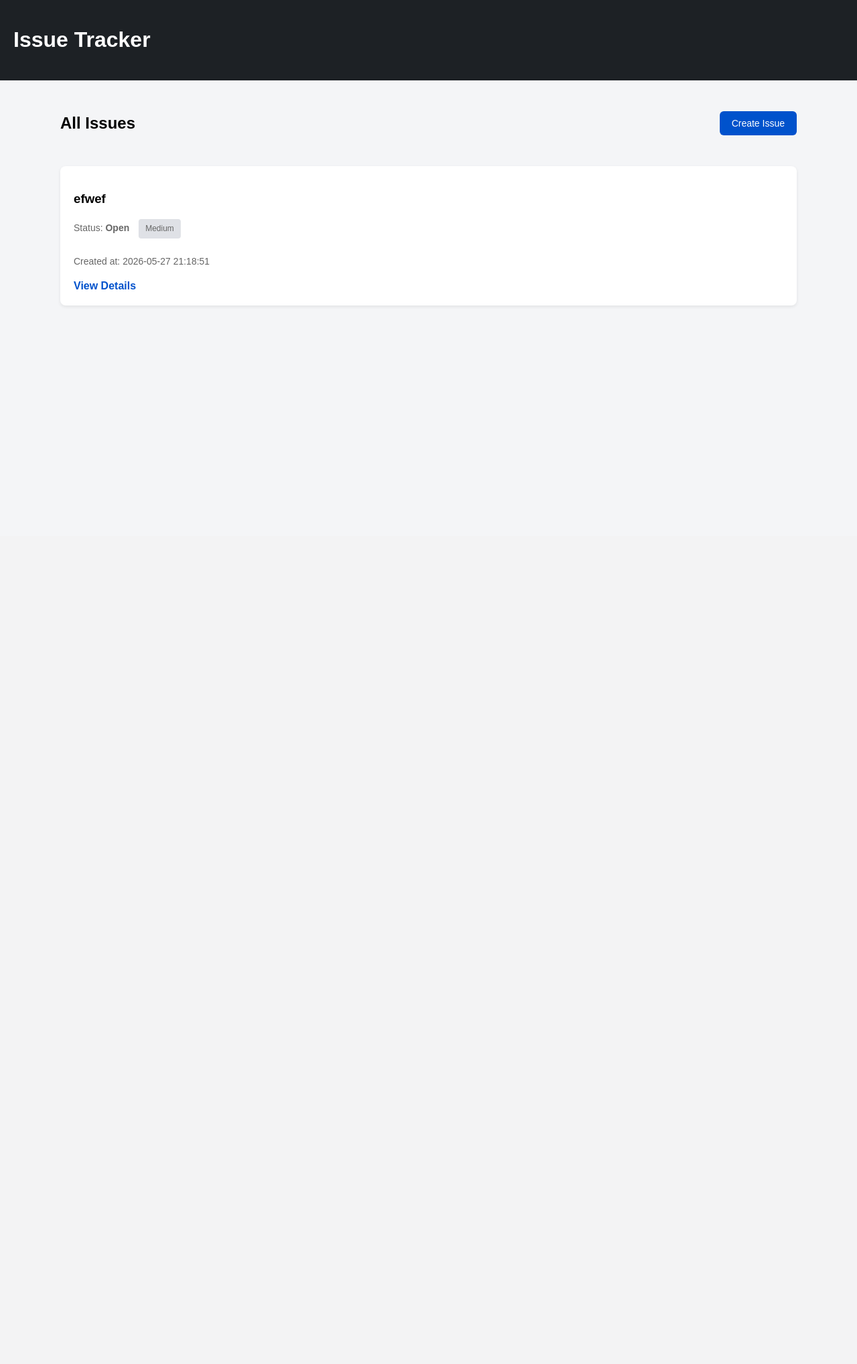
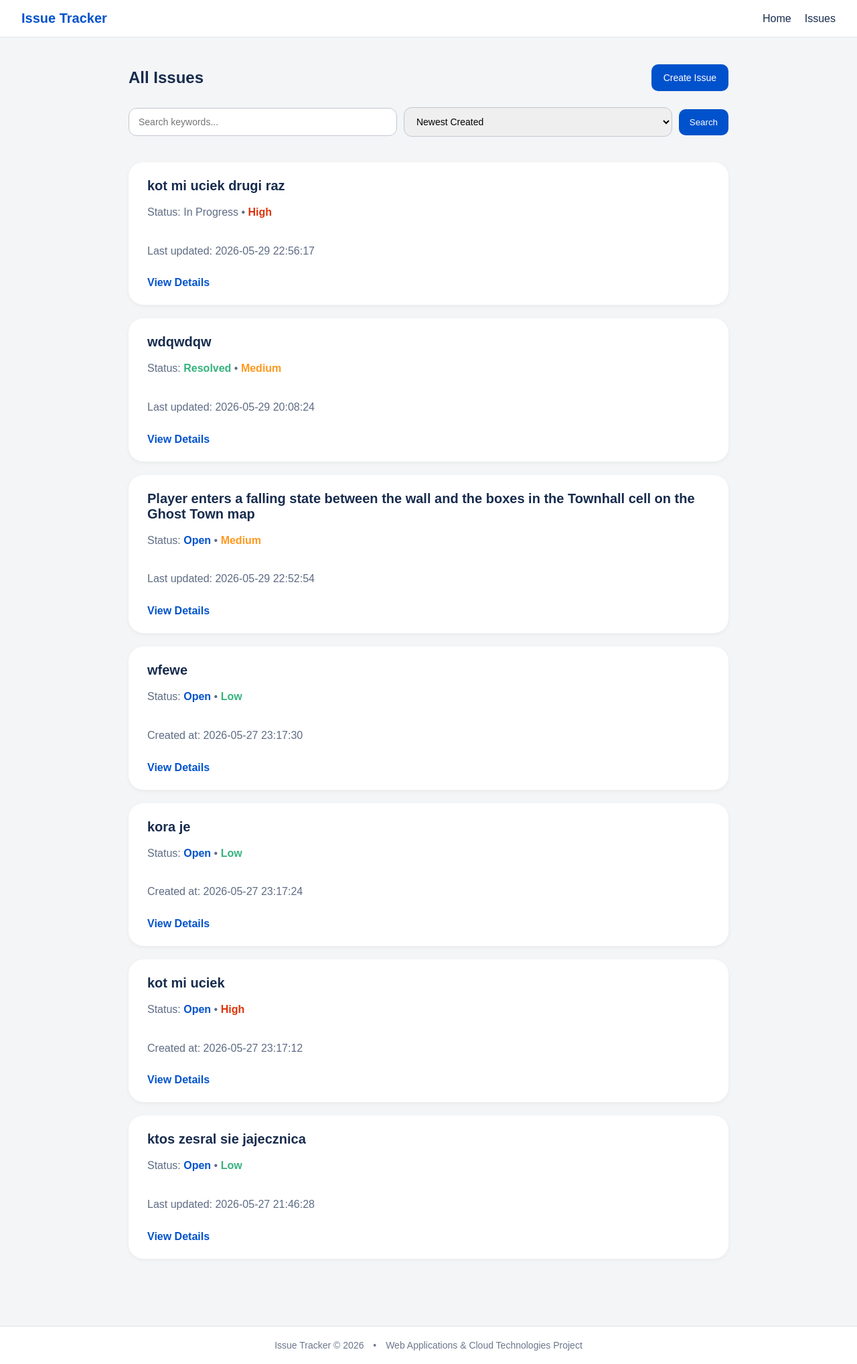
Before and after one commit to emeliqq/Issue-Tracker, a PHP site: page /issues.php in a window 1280 px wide. Shown: the whole page at 67% size. Before the commit the page ends 457 px from the top, so only its background shows below. Run offline with PHP 8.4, Linux system fonts and the light colour scheme.

Commit message:
Release v1.0

```diff
--- /dev/null
+++ b/app/views/partials/footer.php
@@ -0,0 +1,18 @@
+<footer class="footer">
+
+    <div class="footer-content">
+
+        Issue Tracker © 2026
+
+        <span class="footer-separator">
+            •
+        </span>
+
+        Web Applications & Cloud Technologies Project
+
+    </div>
+
+</footer>
+
+</body>
+</html>
--- /dev/null
+++ b/app/views/partials/header.php
@@ -0,0 +1,10 @@
+<!DOCTYPE html>
+<html lang="en">
+<head>
+    <meta charset="UTF-8">
+    <meta name="viewport" content="width=device-width, initial-scale=1.0">
+
+    <link
+        rel="stylesheet"
+        href="/Issue-Tracker/public/assets/css/global.css"
+    >
--- a/data/issues.json
+++ b/data/issues.json
@@ -1,12 +1,72 @@
 [
     {
         "id": "QA-00001",
-        "summary": "efwef",
-        "description": "wefwe",
-        "steps_to_reproduce": "efwef",
+        "summary": "ktos zesral sie jajecznica",
+        "description": "ktos zestral sie jajecznica na 16 pietrze\r\n\r\nExpected result:\r\nNikt nie zasral sie jajecznica\r\n\r\nNote:\r\n1. smierdzi jak chuj\r\n\r\nUPDATE:\r\njednak to bylo na 17",
+        "steps_to_reproduce": "1. wejdz na 16 pietro\r\n2. zobacz obsrane pietro jajecznica",
+        "priority": "Low",
+        "status": "Open",
+        "created_at": "2026-05-27 21:23:19",
+        "updated_at": "2026-05-27 21:46:28"
+    },
+    {
+        "id": "QA-00002",
+        "summary": "kot mi uciek",
+        "description": "kot uciek",
+        "steps_to_reproduce": "1.miej kota\r\n2. zgub kota",
+        "priority": "High",
+        "status": "Open",
+        "created_at": "2026-05-27 23:17:12",
+        "updated_at": null
+    },
+    {
+        "id": "QA-00003",
+        "summary": "kora je",
+        "description": "fef",
+        "steps_to_reproduce": "ewfw",
+        "priority": "Low",
+        "status": "Open",
+        "created_at": "2026-05-27 23:17:24",
+        "updated_at": null
+    },
+    {
+        "id": "QA-00004",
+        "summary": "wfewe",
+        "description": "fwef",
+        "steps_to_reproduce": "wefwef",
+        "priority": "Low",
+        "status": "Open",
+        "created_at": "2026-05-27 23:17:30",
+        "updated_at": null
+    },
+    {
+        "id": "QA-00005",
+        "summary": "Player enters a falling state between the wall and the boxes in the Townhall cell on the Ghost Town map",
+        "description": "It has been observed that the player enters a falling state after jumping into the spot between the wall and the boxes in the Townhall cell on the Ghost Town map.\r\n\r\nExpected result:\r\n\r\nThe player can traverse though the world freely.\r\n\r\nNotes:\r\n\r\n1. Affected mesh: wall, box\r\n2. Player gets stuck",
+        "steps_to_reproduce": "1. Launch the game\r\n\r\n2. Deploy to the Ghost Town map\r\n\r\n3. Teleport to the provided CameraURL\r\n\r\n4. Jump into affected spot\r\n\r\n5. Observe player entering falling state",
         "priority": "Medium",
         "status": "Open",
-        "created_at": "2026-05-27 21:18:51",
-        "updated_at": null
+        "created_at": "2026-05-27 23:18:15",
+        "updated_at": "2026-05-29 22:52:54"
+    },
+    {
+        "id": "QA-00006",
+        "summary": "wdqwdqw",
+        "description": "dwqd",
+        "steps_to_reproduce": "dqwdqw",
+        "priority": "Medium",
+        "status": "Resolved",
+        "created_at": "2026-05-29 20:08:11",
+        "updated_at": "2026-05-29 20:08:24"
+    },
+    {
+        "id": "QA-00007",
+        "summary": "kot mi uciek drugi raz",
+        "description": "kot uciek drugi raz w tym tygodniu\r\n\r\nExpected result:\r\n\r\nkot nie ucieka w ogole\r\n\r\nNote:\r\n\r\n1. Kot zjadl papier",
+        "steps_to_reproduce": "1. miej kota\r\n\r\n2. zgub kota\r\n\r\n3. zgub kota drugi raz",
+        "priority": "High",
+        "status": "In Progress",
+        "created_at": "2026-05-29 22:55:58",
+        "updated_at": "2026-05-29 22:56:17"
     }
 ]
--- a/public/issues.php
+++ b/public/issues.php
@@ -1,8 +1,12 @@
+<?php require '../app/views/partials/header.php'; ?>
 <?php
 
 require_once '../app/models/IssueRepository.php';
 
 $repo = new IssueRepository();
+
+$search = trim($_GET['search'] ?? '');
+$sort = $_GET['sort'] ?? 'newest';
 
 if ($_SERVER['REQUEST_METHOD'] === 'POST') {
 
@@ -25,6 +29,63 @@ if ($_SERVER['REQUEST_METHOD'] === 'POST') {
 
 $issues = $repo->getAll();
 
+switch ($sort) {
+
+    case 'oldest':
+        break;
+
+    case 'updated':
+
+        usort(
+            $issues,
+            function ($a, $b) {
+
+                $aTime = strtotime(
+                    $a['updated_at']
+                    ?? '1970-01-01'
+                );
+
+                $bTime = strtotime(
+                    $b['updated_at']
+                    ?? '1970-01-01'
+                );
+
+                return $bTime <=> $aTime;
+            }
+        );
+
+        break;
+
+    case 'newest':
+    default:
+
+        $issues = array_reverse($issues);
+
+        break;
+}
+
+if (!empty($search)) {
+
+    $issues = array_filter(
+        $issues,
+        function ($issue) use ($search) {
+
+            $keyword = strtolower($search);
+
+            return
+                str_contains(
+                    strtolower($issue['summary'] ?? ''),
+                    $keyword
+                )
+                ||
+                str_contains(
+                    strtolower($issue['description'] ?? ''),
+                    $keyword
+                );
+        }
+    );
+}
+
 ?>
 
 <!DOCTYPE html>
@@ -33,154 +94,40 @@ $issues = $repo->getAll();
     <meta charset="UTF-8">
     <meta name="viewport" content="width=device-width, initial-scale=1.0">
     <title>Issues</title>
+    <link
+        rel="stylesheet"
+        href="assets/css/issues.css"
+    >
 
-    <style>
-
-        body {
-            font-family: Arial, sans-serif;
-            background: #f4f5f7;
-            margin: 0;
-            padding: 0;
-        }
-
-        header {
-            background: #1d2125;
-            color: white;
-            padding: 20px;
-        }
-
-        .container {
-            width: 90%;
-            max-width: 1100px;
-            margin: 30px auto;
-        }
-
-        .top-bar {
-            display: flex;
-            justify-content: space-between;
-            align-items: center;
-            margin-bottom: 30px;
-        }
-
-        button {
-            cursor: pointer;
-        }
-
-        .create-btn {
-            background: #0052cc;
-            color: white;
-            border: none;
-            padding: 10px 18px;
-            border-radius: 6px;
-            font-size: 14px;
-        }
-
-        .issue-card {
-            background: white;
-            border-radius: 8px;
-            padding: 20px;
-            margin-bottom: 15px;
-            box-shadow: 0 2px 5px rgba(0,0,0,0.08);
-        }
-
-        .issue-meta {
-            color: #666;
-            font-size: 14px;
-            margin-top: 10px;
-            line-height: 1.7;
-        }
-
-        .priority {
-            display: inline-block;
-            padding: 4px 10px;
-            border-radius: 4px;
-            font-size: 12px;
-            margin-left: 10px;
-            background: #dfe1e6;
-        }
-
-        .view-link {
-            display: inline-block;
-            margin-top: 15px;
-            text-decoration: none;
-            color: #0052cc;
-            font-weight: bold;
-        }
-
-        /* MODAL */
-
-        .modal {
-            display: none;
-            position: fixed;
-            z-index: 1000;
-            left: 0;
-            top: 0;
-            width: 100%;
-            height: 100%;
-            background: rgba(0,0,0,0.5);
-        }
-
-        .modal-content {
-            background: white;
-            width: 90%;
-            max-width: 600px;
-            margin: 60px auto;
-            padding: 30px;
-            border-radius: 10px;
-        }
-
-        .modal-content h2 {
-            margin-top: 0;
-        }
-
-        .form-group {
-            margin-bottom: 20px;
-        }
-
-        input,
-        textarea,
-        select {
-            width: 100%;
-            padding: 10px;
-            border: 1px solid #ccc;
-            border-radius: 6px;
-            font-size: 14px;
-            box-sizing: border-box;
-        }
-
-        textarea {
-            resize: vertical;
-            min-height: 100px;
-        }
-
-        .modal-actions {
-            display: flex;
-            justify-content: flex-end;
-            gap: 10px;
-        }
-
-        .cancel-btn {
-            background: #dfe1e6;
-            border: none;
-            padding: 10px 16px;
-            border-radius: 6px;
-        }
-
-        .submit-btn {
-            background: #0052cc;
-            color: white;
-            border: none;
-            padding: 10px 16px;
-            border-radius: 6px;
-        }
-
-    </style>
 </head>
 <body>
 
-<header>
-    <h1>Issue Tracker</h1>
+
+
+
+    <header class="topbar">
+
+    <a
+        href="index.php"
+        class="logo"
+    >
+        Issue Tracker
+    </a>
+
+    <div class="nav-links">
+
+        <a href="index.php">
+            Home
+        </a>
+
+        <a href="issues.php">
+            Issues
+        </a>
+
+    </div>
+
 </header>
+
 
 <div class="container">
 
@@ -197,6 +144,53 @@ $issues = $repo->getAll();
 
     </div>
 
+    <div class="toolbar">
+
+            <form method="GET" class="filters-form">
+
+                <input
+                    type="text"
+                    name="search"
+                    placeholder="Search keywords..."
+                    value="<?= htmlspecialchars($search) ?>"
+                >
+
+                <select
+                    name="sort"
+                    onchange="this.form.submit()"
+                >
+
+                    <option
+    value="newest"
+    <?= $sort === 'newest' ? 'selected' : '' ?>
+>
+    Newest Created
+</option>
+
+<option
+    value="oldest"
+    <?= $sort === 'oldest' ? 'selected' : '' ?>
+>
+    Oldest Created
+</option>
+
+<option
+    value="updated"
+    <?= $sort === 'updated' ? 'selected' : '' ?>
+>
+    Recently Updated
+</option>
+
+                </select>
+
+                <button type="submit">
+                    Search
+                </button>
+
+            </form>
+
+        </div>
+<br>
     <?php if (empty($issues)): ?>
 
         <p>No issues found.</p>
@@ -214,12 +208,16 @@ $issues = $repo->getAll();
                 <div class="issue-meta">
 
                     Status:
-                    <strong>
-                        <?= htmlspecialchars($issue['status'] ?? '') ?>
-                    </strong>
+                    <span class="status-<?= strtolower(str_replace(' ', '-', $issue['status'])) ?>">
+                        <?= htmlspecialchars($issue['status']) ?>
+                    </span>
 
-                    <span class="priority">
-                        <?= htmlspecialchars($issue['priority'] ?? '') ?>
+                    <span class="separator">
+                                    •
+                    </span>
+
+                    <span class="priority-<?= strtolower($issue['priority']) ?>">
+                        <?= htmlspecialchars($issue['priority']) ?>
                     </span>
 
                     <br><br>
@@ -349,5 +347,4 @@ $issues = $repo->getAll();
 
 </script>
 
-</body>
-</html>
+<?php require '../app/views/partials/footer.php'; ?>
```
Also changed, not shown: public/index.php (+218 -55 lines), public/issue.php (+19 -21 lines), public/assets/css/global.css (added), public/assets/css/home.css (added), public/assets/css/issue.css, public/assets/css/issues.css (added), 1 other file.
